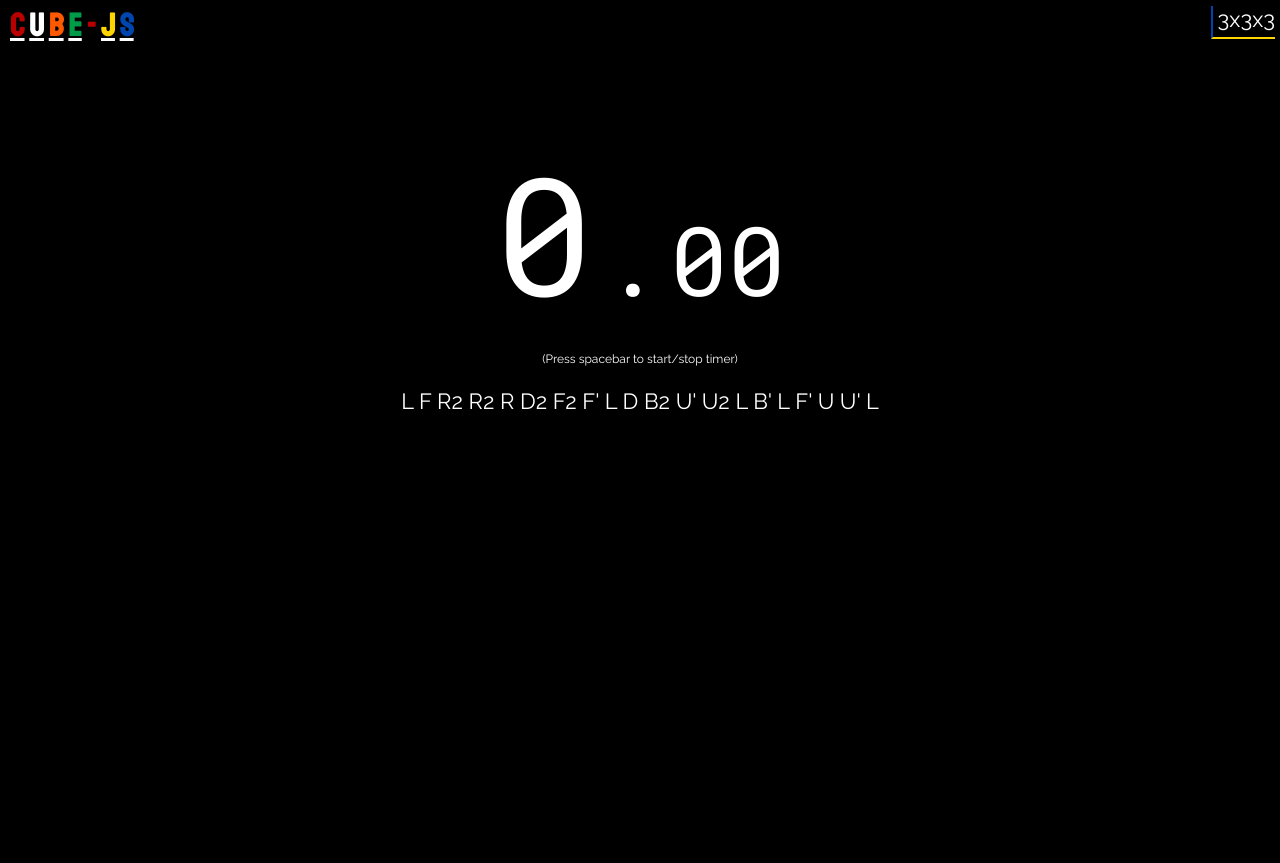
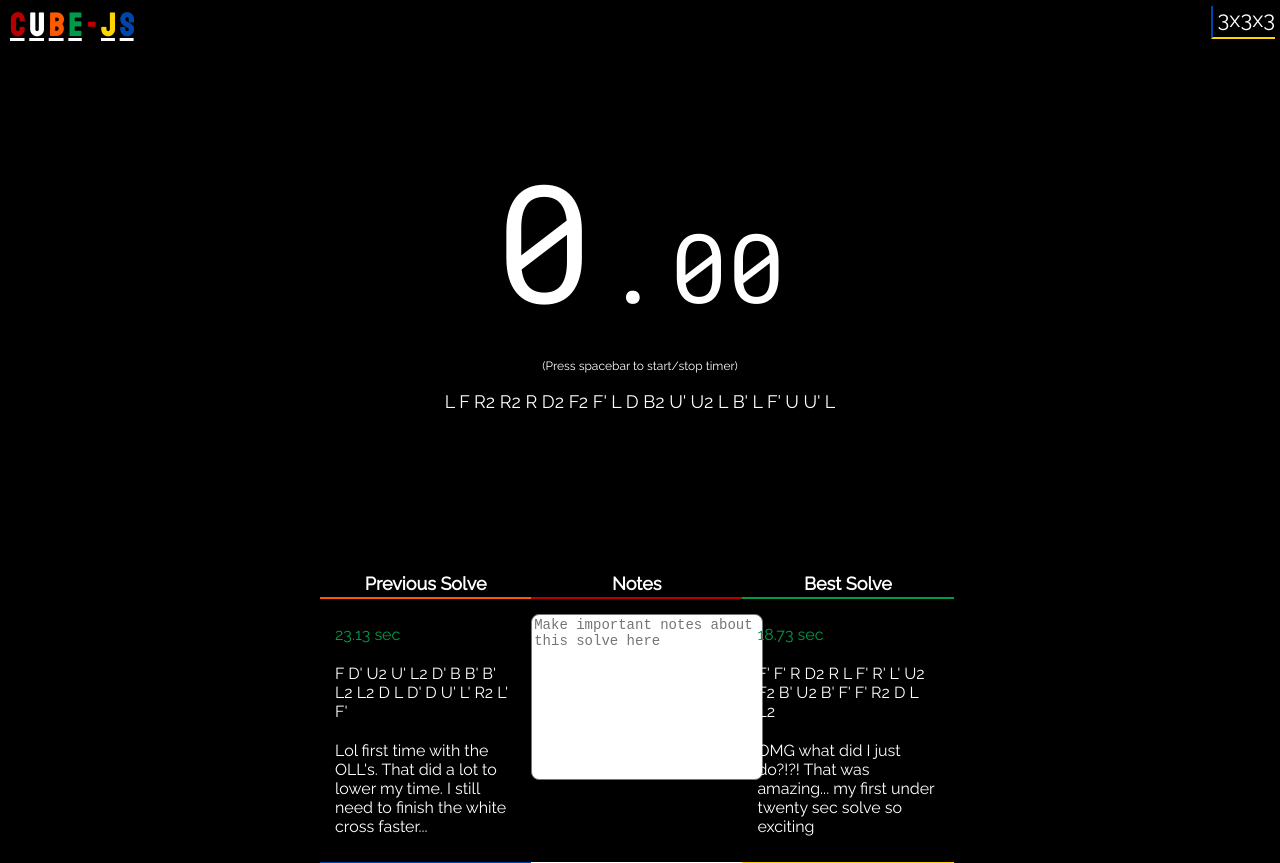
Before and after one commit to jsurt/Task-Timer, a website: page public/timer.html in a window 1280 px wide. Before the commit the page ends 800 px from the top, so only its background shows below. Drawn offline with nearby package versions, Linux system fonts and the light colour scheme.

Commit message:
added css files

```diff
--- a/public/timer-styles.css
+++ b/public/timer-styles.css
@@ -7,7 +7,7 @@ body {
     color: #ffffff;
 }
 
-.dimension-label, .instructions-div, .scramble-div {
+.dimension-label, .instructions-div, .scramble-div, .stats-notes-section {
     font-family: "Raleway";
 }
 
@@ -23,7 +23,7 @@ body {
     border-bottom: 2px solid #FFD500
 }
 
-.timer-scramble {
+.timer-scramble-section {
     max-width: 1000px;
     text-align: center;
     position: fixed;
@@ -49,5 +49,70 @@ body {
 }
 
 .scramble-div {
-    font-size: 22px;
+    font-size: 18px;
 }
+
+.stats-notes-section {
+    width: 640px;
+    margin: auto;
+    position: relative;
+    top: 550px;
+    display: grid;
+    grid-template-columns: 33% 33% 33%;
+}
+
+.column {
+    border-bottom: 1px solid;
+}
+
+.column1 {
+    border-bottom-color: #0045AD;
+}
+
+.column2 {
+    border-bottom-color: #ffffff;
+}
+
+.column3 {
+    border-bottom-color: #FFD500;
+}
+
+.column-title {
+    padding-bottom: 3px;
+    text-align: center;
+    font-size: 18px;
+    border-bottom: 2px solid;
+}
+
+.column1-title {
+    border-bottom-color:#FF5900;
+}
+
+.column2-title {
+    border-bottom-color:#B90000;
+}
+
+.column3-title {
+    border-bottom-color:#009B48;
+}
+
+.solve-list {
+    list-style-type: none;
+    padding: 0px;
+}
+
+.solve-list-item {
+    padding: 10px 15px 10px 15px;
+}
+
+.time {
+    color: #009B48;
+}
+
+#solve-notes {
+    resize: none;
+    display: block;
+    margin: auto;
+    font-size: 14px;
+    border-radius: 8px;
+}
--- a/public/timer.html
+++ b/public/timer.html
@@ -23,7 +23,7 @@
         </h1>
     </div>
     <p class="dimension-label">3x3x3</p>
-    <section class="timer-scramble">
+    <section class="timer-scramble-section">
         <div class="timer-div">
             <span class="seconds">0</span>
             <span class="decimal-point">.</span>
@@ -36,6 +36,30 @@
             <p class="js-scramble"></p>
         </div>
     </section>
+    <section class="stats-notes-section">
+        <div class="column column1">
+            <h2 class="column-title column1-title">Previous Solve</h2>
+            <ul class="solve-list">
+                <li class="solve-list-item time">23.13 sec</li>
+                <li class="solve-list-item solve-scramble">F D' U2 U' L2 D' B B' B' L2 L2 D L D' D U' L' R2 L' F'</li>
+                <li class="solve-list-item solve-notes">Lol first time with the OLL's. That did a lot to lower my time. I still need to finish the white cross faster...</li>
+            </ul>
+        </div>
+        <div class="column column2">
+            <h2 class="column-title column2-title">Notes</h2>
+            <form action="POST" class="solve-notes-form">
+                <textarea name="notes" id="solve-notes" cols="25" rows="10" placeholder="Make important notes about this solve here"></textarea>
+            </form>
+        </div>
+        <div class="column column3">
+            <h2 class="column-title column3-title">Best Solve</h2>
+            <ul class="solve-list">
+                <li class="solve-list-item time">18.73 sec</li>
+                <li class="solve-list-item solve-scramble">F' F' R D2 R L F' R' L' U2 F2 B' U2 B' F' F' R2 D L L2</li>
+                <li class="solve-list-item solve-notes">OMG what did I just do?!?! That was amazing... my first under twenty sec solve so exciting</li>
+            </ul>
+        </div>
+    </section>
 </body>
 <script src="https://ajax.googleapis.com/ajax/libs/jquery/3.3.1/jquery.min.js"></script>
 <script src="client.js"></script>
```
